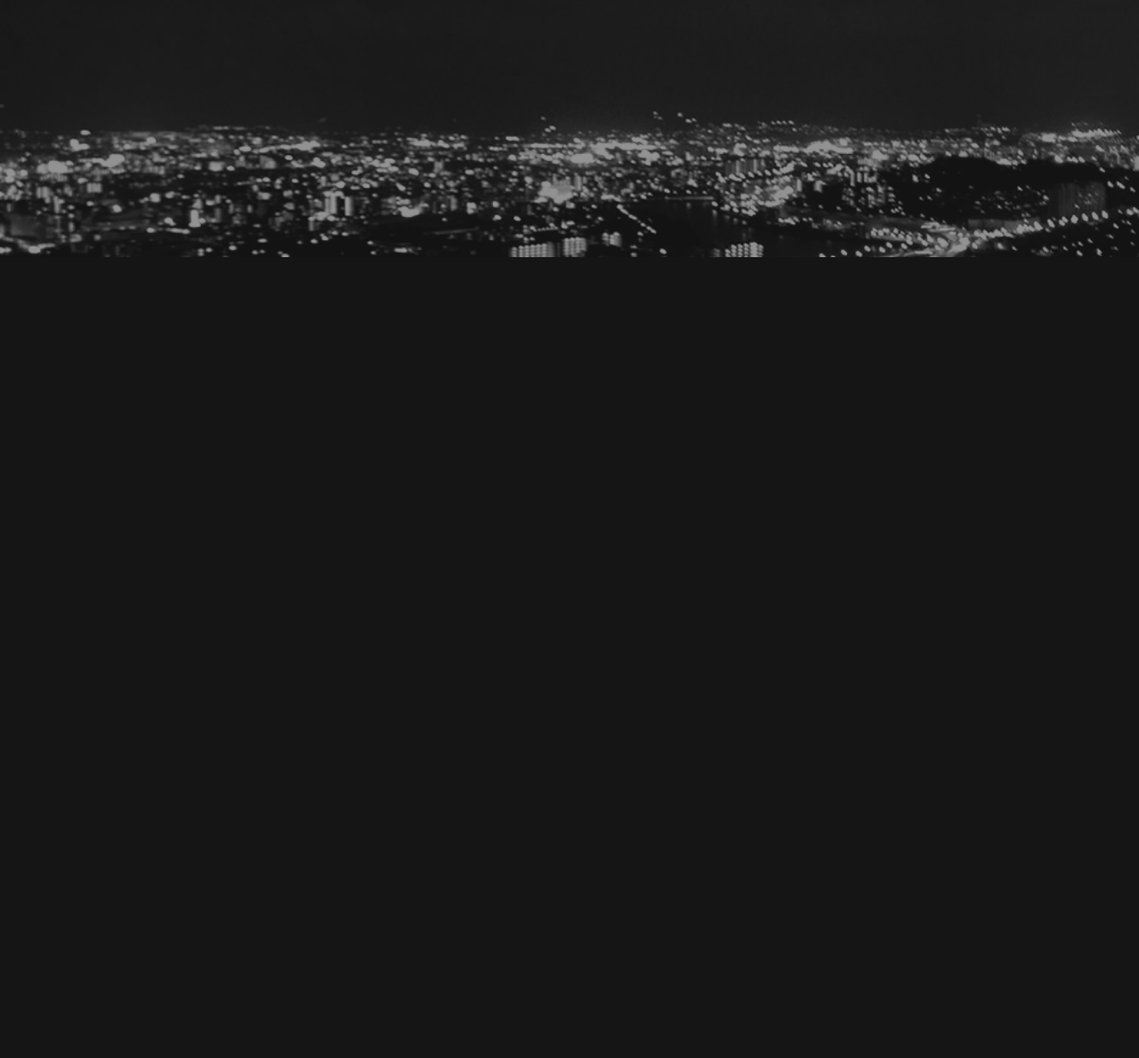
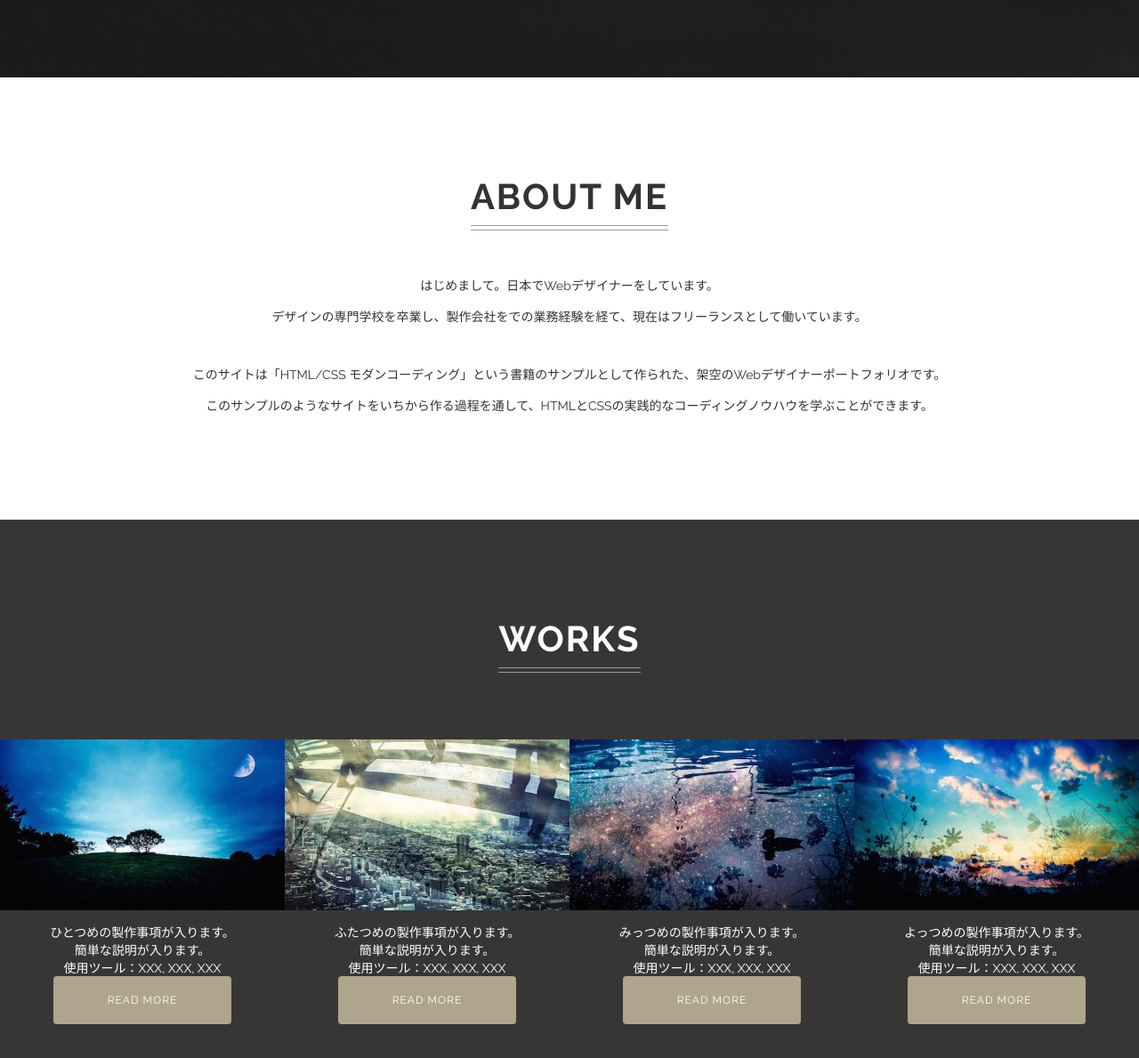
Before and after one commit to patatachan46/singlepage-layout, a plain HTML site: page index.html in a window 1280 px wide. Shown: the part 511-1700 px from the top of the page at 89% size. Before the commit the page ends 800 px from the top, so only its background shows below. Drawn offline with Linux system fonts and the light colour scheme.

Commit message:
forth commit

```diff
--- a/css/style.css
+++ b/css/style.css
@@ -20,6 +20,63 @@ header
 ----------------------------------------------------------------------------*/
 .header {
   padding: 170px 30px 80px;
+}
+/*---------------------------------------------------------------------------
+about
+----------------------------------------------------------------------------*/
+.about {
+  padding: 80px 30px;
+  background-color: #fff;
+  color: #333;
+}
+.heading {
+  position: relative;
+  display: inline-block;
+  margin: 30px 0 15px;
+  padding-bottom: 15px;
+  letter-spacing: 2px;
+  font-size: 4rem;
+}
+.heading::before,
+.heading::after {
+  content: '';
+  position: absolute;
+  right: 0;
+  bottom: 0;
+  left: 0;
+  border-bottom: 1px solid #999;
+}
+.heading::before {
+  bottom: 5px;
+}
+/*---------------------------------------------------------------------------
+works
+----------------------------------------------------------------------------*/
+.works {
+  background-color: #383634;
+  padding: 80px 0;
+}
+.works-wrapper {
+  display: table;
+  width: 100%;
+  margin-top: 60px;
+  table-layout: fixed;
+}
+.work-box {
+  position: relative;
+  display: table-cell;
+}
+.work-box::after {
+  content: '';
+  position: absolute;
+  top: 50%;
+  left: 0;
+  width: 100%;
+  height: 50%;
+}
+.work-image {
+  display: block;
+  width: 100%;
 }
 /*---------------------------------------------------------------------------
 サブタイトルのCSS
@@ -54,3 +111,30 @@ descriptionのCSS
   color: #888;
   font-size: 1.6rem;
 }
+/*---------------------------------------------------------------------------
+ボタンのCSS
+----------------------------------------------------------------------------*/
+.button {
+  display: inline-block;
+  width: 200px;
+  padding: 20px;
+  border-radius: 4px;
+  background-color: #afa58d;
+  color: #fff;
+  text-decoration: none;
+  letter-spacing: 1px;
+  font-size: 1.2rem;
+}
+.button:hover {
+  background-color: #f1b400;
+}
+.buttons .button {
+  margin: 10px;
+}
+/*---------------------------------------------------------------------------
+自己紹介のCSS
+----------------------------------------------------------------------------*/
+.about-text {
+  margin: 30px 0;
+  line-height: 2.5;
+}
--- a/index.html
+++ b/index.html
@@ -17,9 +17,54 @@
       <a class="button button-showy" href="#contact">SEND MESSAGE</a>
     </div>
   </header>
-  <section class="about">
+  <section class="about" id="about">
+    <h2 class="heading">ABOUT ME</h2>
+    <p class="about-text">
+      はじめまして。日本でWebデザイナーをしています。<br>
+    デザインの専門学校を卒業し、製作会社をでの業務経験を経て、現在はフリーランスとして働いています。</p>
+    <p class="about-text">
+      このサイトは「HTML/CSS モダンコーディング」という書籍のサンプルとして作られた、架空のWebデザイナーポートフォリオです。<br>このサンプルのようなサイトをいちから作る過程を通して、HTMLとCSSの実践的なコーディングノウハウを学ぶことができます。</p>
   </section>
   <section class="works">
+    <h2 class="heading">WORKS</h2>
+    <div class="works-wrapper">
+      <div class="work-box">
+        <img class="work-image" src="images/tree.jpg" alt="製作事例1">
+        <p class="work-text">
+          ひとつめの製作事項が入ります。<br>
+          簡単な説明が入ります。<br>
+          使用ツール：XXX, XXX, XXX<br>
+          <a href="#" class="button">READ MORE</a>
+        </p>
+    </div>
+    <div class="work-box">
+        <img class="work-image" src="images/building.jpg" alt="製作事例2">
+        <p class="work-text">
+          ふたつめの製作事項が入ります。<br>
+          簡単な説明が入ります。<br>
+          使用ツール：XXX, XXX, XXX<br>
+          <a href="#" class="button">READ MORE</a>
+        </p>
+    </div>
+    <div class="work-box">
+        <img class="work-image" src="images/lake.jpg" alt="製作事例3">
+        <p class="work-text">
+          みっつめの製作事項が入ります。<br>
+          簡単な説明が入ります。<br>
+          使用ツール：XXX, XXX, XXX<br>
+          <a href="#" class="button">READ MORE</a>
+        </p>
+    </div>
+    <div class="work-box">
+        <img class="work-image" src="images/sky.jpg" alt="製作事例4">
+        <p class="work-text">
+          よっつめの製作事項が入ります。<br>
+          簡単な説明が入ります。<br>
+          使用ツール：XXX, XXX, XXX<br>
+          <a href="#" class="button">READ MORE</a>
+        </p>
+    </div>
+
   </section>
   <section class="skills">
   </section>
```
